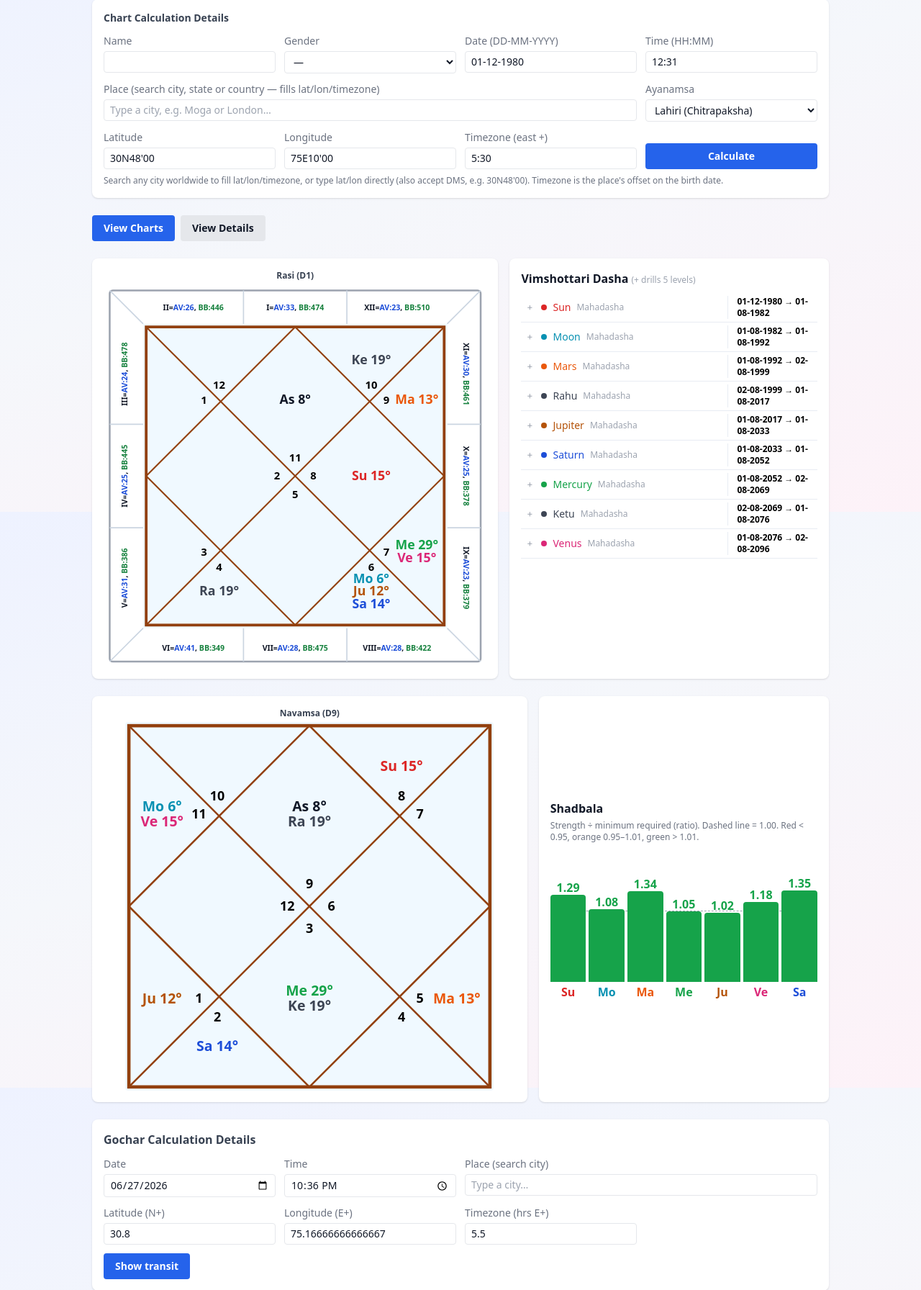
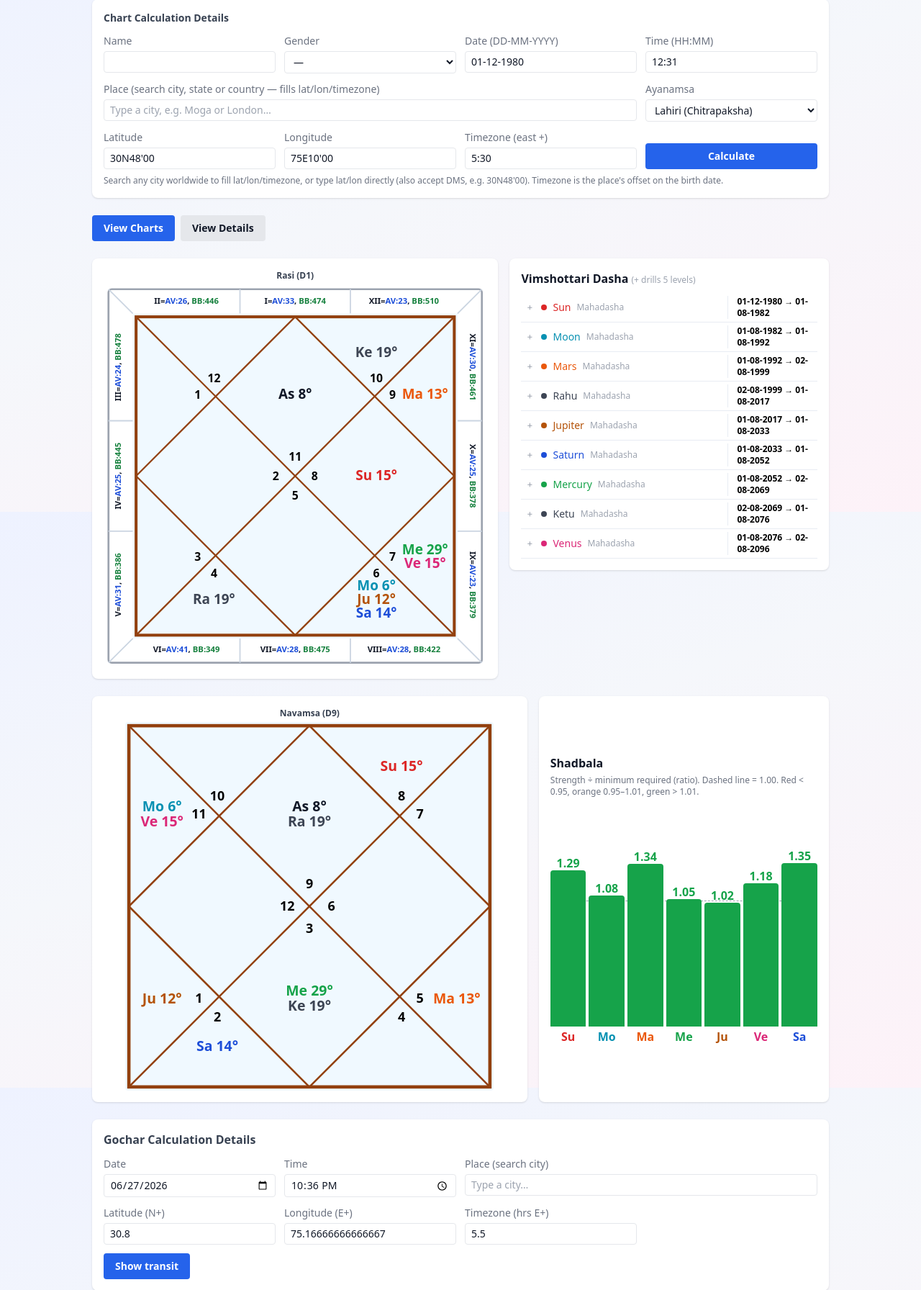
Before and after one commit to jagmalla/new1234, a PHP site: page /calc in a window 1280 px wide. Shown: the part 89-1881 px from the top of the page at 72% size. Run offline with PHP 8.4, Linux system fonts and the light colour scheme; the visitor is signed in with stand-in values (Sample User, id 1); some libraries are stand-ins or nearby versions.

Commit message:
Tighten AV/BB ring; dasha scroll windows; taller Shadbala; Varshaphal on lines
1. Thinner outer ring (band ~7.5 units, viewBox padding reduced) so it no longer
   leaves extra space around the D1 chart.
2/5. Chart-view Vimshottari and Mudda dashas use a fixed ~12-row scroll window
   (maxRows) like the Detail view, so all dashas scroll instead of stretching /
   leaving empty space; Row 1 and the Varshaphal output are top-aligned.
3. Shadbala graph height raised (205 -> 330px, track 150 -> 270) to fill its card.
4. Varshaphal summary (Year / Varsha Lagna / Muntha / Age) now on separate lines.

Co-Authored-By: Claude Opus 4.8 <noreply@anthropic.com>
Claude-Session: https://claude.ai/code/session_01NjZohYMTgWox9nUySL9aTr

```diff
--- a/app/Http/views/calc.php
+++ b/app/Http/views/calc.php
@@ -126,14 +126,14 @@ $lordHouses = static function (string $planet) use ($lordSigns, $ascSignIdx): st
     <!-- CHARTS VIEW (dashboard rows) -->
     <div id="charts-view" class="space-y-6">
 
-        <!-- ROW 1 — D1 (Rasi) chart (wider) + Vimshottari Dasha (fills column height) -->
-        <div class="grid grid-cols-1 lg:grid-cols-[14fr_11fr] gap-4 items-stretch">
+        <!-- ROW 1 — D1 (Rasi) chart (wider) + Vimshottari Dasha (scrolls) -->
+        <div class="grid grid-cols-1 lg:grid-cols-[14fr_11fr] gap-4 items-start">
             <div class="bg-white rounded-lg shadow p-4 flex items-center justify-center">
                 <div class="w-full max-w-xl mx-auto" data-varga="D1" data-ring="1"></div>
             </div>
-            <div class="bg-white rounded-lg shadow p-4 flex flex-col">
+            <div class="bg-white rounded-lg shadow p-4">
                 <h2 class="font-semibold mb-2">Vimshottari Dasha <span class="text-xs text-gray-400 font-normal">(+ drills 5 levels)</span></h2>
-                <div id="vim-dasha" class="flex-1 min-h-0 overflow-y-auto text-sm"></div>
+                <div id="vim-dasha" class="text-sm"></div>
             </div>
         </div>
 
@@ -145,17 +145,17 @@ $lordHouses = static function (string $planet) use ($lordSigns, $ascSignIdx): st
             <div class="bg-white rounded-lg shadow p-4 flex flex-col justify-center">
                 <h2 class="font-semibold mb-1">Shadbala</h2>
                 <p class="text-xs text-gray-500 mb-3">Strength ÷ minimum required (ratio). Dashed line = 1.00. Red &lt; 0.95, orange 0.95–1.01, green &gt; 1.01.</p>
-                <div class="relative" style="height:205px">
-                    <!-- 1.00 threshold line (1.60 fills the 150px track => 1.00 sits at 62.5%) -->
-                    <div class="absolute left-0 right-0" style="bottom:calc(28px + 150px * 0.625); border-top:1px dashed #9ca3af"></div>
-                    <div class="flex items-end justify-between gap-1 absolute inset-x-0 bottom-0" style="height:205px">
+                <div class="relative" style="height:330px">
+                    <!-- 1.00 threshold line (1.60 fills the 270px track => 1.00 sits at 62.5%) -->
+                    <div class="absolute left-0 right-0" style="bottom:calc(30px + 270px * 0.625); border-top:1px dashed #9ca3af"></div>
+                    <div class="flex items-end justify-between gap-1 absolute inset-x-0 bottom-0" style="height:330px">
                         <?php foreach (($chart['shadbala'] ?? []) as $name => $b):
                             $ratio = (float) $b['ratio'];
-                            $hpx = max(3.0, min(150.0, $ratio / 1.6 * 150.0));
+                            $hpx = max(3.0, min(270.0, $ratio / 1.6 * 270.0));
                             $abbr = substr((string) $name, 0, 2);
                             $band = $shadColor($ratio);
                         ?>
-                        <div class="flex flex-col items-center justify-end" style="height:205px; flex:1">
+                        <div class="flex flex-col items-center justify-end" style="height:330px; flex:1">
                             <div class="text-[16px] font-bold leading-tight" style="color:<?= $band ?>"><?= sprintf('%.2f', $ratio) ?></div>
                             <div class="w-full rounded-t" style="height:<?= sprintf('%.1f', $hpx) ?>px; background:<?= $band ?>"></div>
                             <div class="text-[16px] mt-1 font-bold leading-tight" style="color:<?= $pcolor($name) ?>"><?= $h($abbr) ?></div>
@@ -442,8 +442,7 @@ $lordHouses = static function (string $planet) use ($lordSigns, $ascSignIdx): st
     chartsBuilt = true;
     if (window.ABChart && window.AB_VARGAS) { ABChart.renderAll(window.AB_VARGAS, window.AB_HOUSES); }
     if (window.ABDasha) {
-      // No maxRows: the container fills its column height (= D1 chart) and scrolls.
-      ABDasha.render(document.getElementById('vim-dasha'), window.AB_DASHA, { tz: window.AB_TZ, datesInline: true });
+      ABDasha.render(document.getElementById('vim-dasha'), window.AB_DASHA, { tz: window.AB_TZ, datesInline: true, maxRows: 12 });
     }
     if (window.ABGochar) {
       ABGochar.init({
--- a/public_html/assets/js/northchart.js
+++ b/public_html/assets/js/northchart.js
@@ -64,16 +64,16 @@
   // One-line "<Roman>=AV:<n>, BB:<n>" anchor + rotation per house: top & bottom
   // read horizontally, the two sides are rotated so the ring stays thin.
   var POS = {
-    2:[16.5,-4.4,0], 1:[50,-4.4,0], 12:[83.5,-4.4,0],            // top
-    6:[16.5,107.5,0], 7:[50,107.5,0], 8:[83.5,107.5,0],          // bottom
-    3:[-5.2,16.5,-90], 4:[-5.2,50,-90], 5:[-5.2,83.5,-90],       // left (rotated)
-    11:[105.2,16.5,90], 10:[105.2,50,90], 9:[105.2,83.5,90]      // right (rotated)
+    2:[16.5,-3.0,0], 1:[50,-3.0,0], 12:[83.5,-3.0,0],            // top
+    6:[16.5,104.2,0], 7:[50,104.2,0], 8:[83.5,104.2,0],          // bottom
+    3:[-3.7,16.5,-90], 4:[-3.7,50,-90], 5:[-3.7,83.5,-90],       // left (rotated)
+    11:[103.7,16.5,90], 10:[103.7,50,90], 9:[103.7,83.5,90]      // right (rotated)
   };
 
   // Draw the (thin) outer ring: rectangle + per-house separator lines + a single
   // colour-coded "<Roman>=AV:.., BB:.." line in each house segment.
   function drawOuterRing(svg, ring) {
-    var M = 11;
+    var M = 7.5;
     var sep = function (x1,y1,x2,y2) {
       svg.appendChild(el('line', {x1:x1,y1:y1,x2:x2,y2:y2, stroke:'#cbd5e1', 'stroke-width':0.4}));
     };
@@ -121,7 +121,7 @@
     // house just outside the chart; it widens the viewBox to make room.
     var ring = opts.outer || null;
     var svg = el('svg', {
-      viewBox: ring ? '-13 -13 126 126' : '0 0 100 100',
+      viewBox: ring ? '-9 -9 118 118' : '0 0 100 100',
       width: '100%', height: 'auto', 'class': 'rounded'
     });
 
--- a/public_html/assets/js/varshaphal.js
+++ b/public_html/assets/js/varshaphal.js
@@ -46,14 +46,14 @@
     // Output: Varsha chart | Mudda dasha side by side; the dasha fills the chart
     // height and scrolls.
     outRoot.innerHTML = '';
-    var grid = h('div', 'grid grid-cols-1 lg:grid-cols-2 gap-4 items-stretch');
+    var grid = h('div', 'grid grid-cols-1 lg:grid-cols-2 gap-4 items-start');
     var chartCell = h('div', 'bg-white rounded-lg shadow p-3 flex flex-col');
     chartCell.appendChild(h('div', 'text-sm font-semibold text-center mb-2 text-gray-700', 'Varsha (Annual) Chart'));
     var chartBox = h('div', 'w-full max-w-md mx-auto');
     chartCell.appendChild(chartBox);
-    var dashaCell = h('div', 'bg-white rounded-lg shadow p-3 flex flex-col');
-    dashaCell.appendChild(h('h3', 'font-semibold mb-2 text-sm shrink-0', 'Mudda Dasha — drill 5 levels'));
-    var dashaBox = h('div', 'flex-1 min-h-0 overflow-y-auto text-sm');
+    var dashaCell = h('div', 'bg-white rounded-lg shadow p-3');
+    dashaCell.appendChild(h('h3', 'font-semibold mb-2 text-sm', 'Mudda Dasha — drill 5 levels'));
+    var dashaBox = h('div', 'text-sm');
     dashaCell.appendChild(dashaBox);
     grid.appendChild(chartCell); grid.appendChild(dashaCell);
     if (!summaryRoot) { outRoot.appendChild(summary); }
@@ -72,9 +72,11 @@
         .then(function (v) {
           if (v.error) { status.textContent = 'Error: ' + v.error; return; }
           status.textContent = '';
-          summary.innerHTML = 'Year <b>' + v.year + '</b> · Varsha Lagna <b>' + v.varsha_lagna.sign
-            + '</b> (lord ' + v.varsha_lagna.lord + ') · Muntha <b>' + v.muntha.sign
-            + '</b> (lord ' + v.muntha.lord + ') · age ' + v.age_completed;
+          summary.innerHTML =
+              '<div>Year <b>' + v.year + '</b></div>'
+            + '<div>Varsha Lagna <b>' + v.varsha_lagna.sign + '</b> (lord ' + v.varsha_lagna.lord + ')</div>'
+            + '<div>Muntha <b>' + v.muntha.sign + '</b> (lord ' + v.muntha.lord + ')</div>'
+            + '<div>Age <b>' + v.age_completed + '</b></div>';
           // Show the Muntha as a "MUN" marker in its house on the Varsha chart.
           var chart = v.chart;
           if (v.muntha_sign_index != null) {
@@ -82,7 +84,7 @@
             chart.planets.push({ abbr: 'MUN', sign: v.muntha_sign_index, retro: false });
           }
           ABChart.renderNorth(chartBox, chart, { title: v.ascendant_formatted, showDeg: true, big: true });
-          ABDasha.render(dashaBox, v.mudda_dasha, { tz: tz, datesInline: true });
+          ABDasha.render(dashaBox, v.mudda_dasha, { tz: tz, datesInline: true, maxRows: 12 });
         })
         .catch(function (e) { status.textContent = 'Request failed: ' + e; });
     }
```
